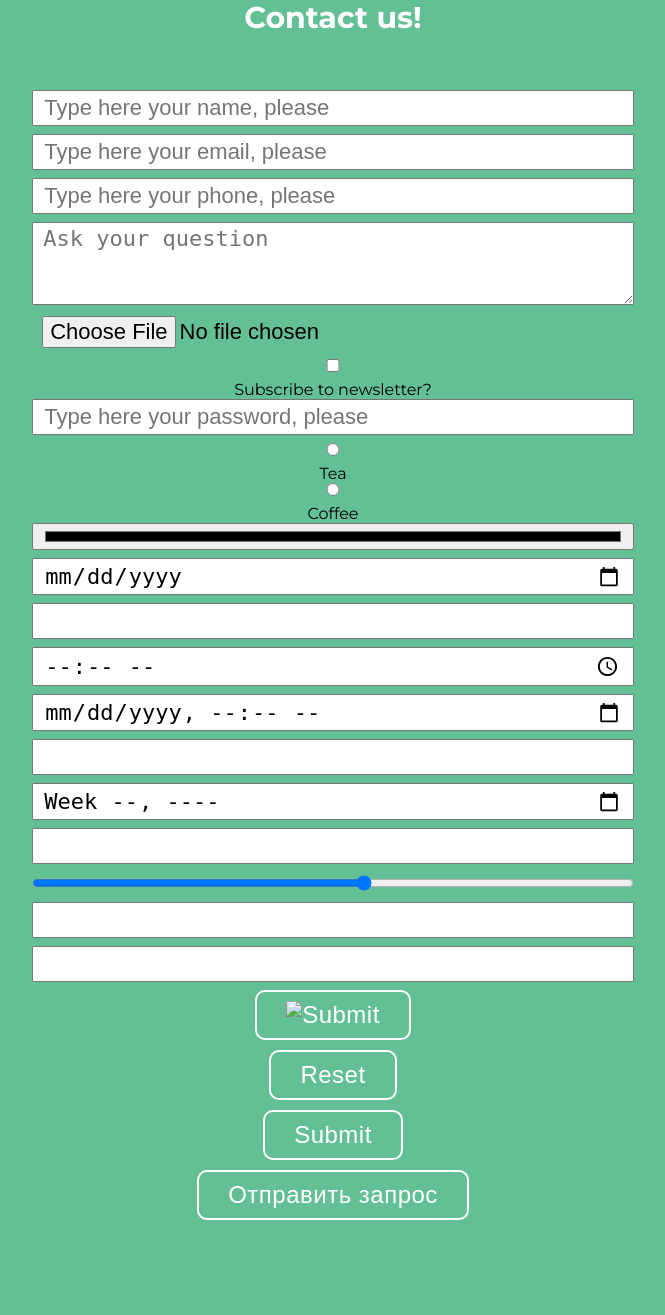
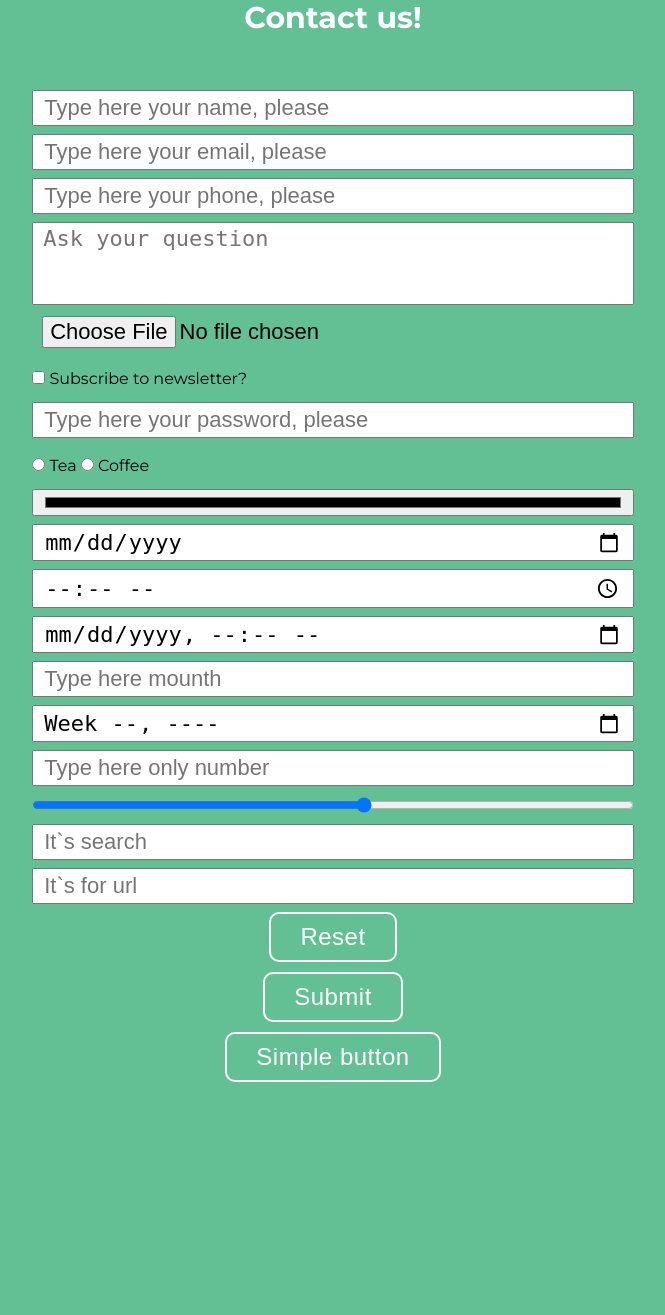
Before and after one commit to VeryLazyFox/homeworks, a PHP site: page / in a window 1280 px wide. Shown: the part 1155-2470 px from the top of the page, without its empty margins (307-972 px from the left). After the commit the page ends 2237 px from the top, so only its background shows below. Run offline with PHP 8.4, Linux system fonts and the light colour scheme.

Commit message:
fix bugs

```diff
--- a/WD_PS1 HTML, CSS/2_column/style.css
+++ b/WD_PS1 HTML, CSS/2_column/style.css
@@ -12,7 +12,6 @@ body {
 .container {
   display: flex;
   min-height: 100%;
-  margin-bottom: -50px;
 }
 .container__item {
   width: 50%;
--- a/WD_PS1 HTML, CSS/2_column/style.scss
+++ b/WD_PS1 HTML, CSS/2_column/style.scss
@@ -11,7 +11,6 @@ body {
 .container{
 	display: flex;
 	min-height: 100%;
-	margin-bottom: -50px;
 	&__item{
 		width: 50%;
 		&-green{
--- a/WD_PS1 HTML, CSS/3_column/style.css
+++ b/WD_PS1 HTML, CSS/3_column/style.css
@@ -13,7 +13,6 @@ body {
   display: flex;
   justify-content: center;
   min-height: 100%;
-  margin-bottom: -50px;
 }
 .container__item {
   flex: 1;
--- a/WD_PS1 HTML, CSS/3_column/style.scss
+++ b/WD_PS1 HTML, CSS/3_column/style.scss
@@ -11,7 +11,6 @@ body {
   display: flex;
   justify-content: center;
 	min-height: 100%;
-  margin-bottom: -50px;
 	&__item{
 		flex: 1;
 		&-green{
--- a/WD_PS1 HTML, CSS/Landing/index.html
+++ b/WD_PS1 HTML, CSS/Landing/index.html
@@ -35,22 +35,26 @@
         <div class="item__icon">
           <i class="fas fa-code icon"></i>
         </div>
-        <div class="item__headline">Web development</div>
-        <div class="item__text">Lorem ipsum dolor sit, amet consectetur adipisicing elit. Reiciendis fugit laboriosam porro. Facere, illo perspiciatis? Repellendus in sed corporis sapiente.</div>
+        <p class="item__headline">Web development</p>
+        <p class="item__text">Lorem ipsum dolor sit, amet consectetur adipisicing elit. Reiciendis fugit laboriosam porro. Facere, illo perspiciatis?
+           Repellendus in sed corporis sapiente.</p>
       </div>
       <div class="item">
         <div class="item__icon">
           <i class="fab fa-android"></i>
         </div>
-        <div class="item__headline">Mobile development</div>
-        <div class="item__text">Lorem ipsum dolor sit amet consectetur adipisicing elit. Expedita dolorum ad cumque architecto placeat voluptate iste maxime optio molestiae quaerat.</div>
+        <p class="item__headline">Mobile development</p>
+        <p class="item__text">Lorem ipsum dolor sit amet consectetur adipisicing elit. Expedita dolorum ad cumque architecto placeat voluptate
+          iste maxime optio molestiae quaerat.</p>
       </div>
       <div class="item">
         <div class="item__icon">
           <i class="fas fa-cloud"></i>
         </div>
-        <div class="item__headline">Hightload</div>
-        <div class="item__text">Lorem ipsum dolor sit amet consectetur adipisicing elit. Quod, nisi nulla exercitationem aspernatur consectetur dolores, consequuntur magnam quam repudiandae maiores recusandae eligendi obcaecati debitis vero quasi laudantium dolorum assumenda eum?</div>
+        <p class="item__headline">Hightload</p>
+        <p class="item__text">Lorem ipsum dolor sit amet consectetur adipisicing elit. Quod, nisi nulla exercitationem aspernatur consectetur
+           dolores, consequuntur magnam quam repudiandae maiores recusandae eligendi obcaecati debitis vero quasi laudantium dolorum
+           assumenda eum?</p>
       </div>
     </section>
     <section id='contact us' class="contact">
@@ -62,31 +66,32 @@
           <textarea class='textarea' resize: none rows="3" placeholder="Ask your question"></textarea>
           <input class='input' type="file" placeholder="Download here your file, please">
           <input class='input' type="hidden" placeholder='it`s hidden'>
-          <input class='input' type="checkbox" id="subscribe" name="subscribe" value="newsletter">
+          <div class="form-one-line">
+            <input class='input subscribe' type="checkbox" id="subscribe" name="subscribe" value="newsletter">
             <label for="subscribe">Subscribe to newsletter?</label>
+          </div>
           <input class='input' type="password" placeholder='Type here your password, please '>
-
-            <input class='input' type="radio" name="drink" value="radio">
+          <div class="form-one-line">
+              <input class='input drink' type="radio" name="drink" value="radio">
               <label for="radio">Tea</label>
-            <input class='input' type="radio" name="drink" value="radio2">
+          <input class='input drink' type="radio" name="drink" value="radio2">
               <label for="radio2">Coffee</label>
-
+          </div>
           <input class='input' type="color">
           <input class='input' type="date">
-          <input class='input' type="datetime">
           <input class='input' type="time">
-          <input class='input' type="datetime-local">
-          <input class='input' type="mounth">
-          <input class='input' type="week">
-          <input class='input' type="number">
+          <input class='input' type="datetime-local" placeholder="Type here datetime info">
+          <input class='input' type="mounth" placeholder="Type here mounth">
+          <input class='input' type="week" placeholder="Type here datetime week">
+          <input class='input' type="number" placeholder="Type here only number">
           <input class='input' type="range" min="1" max="10">
-          <input class='input' type="search">
-          <input class='input' type="url">
+          <input class='input' type="search" placeholder="It`s search">
+          <input class='input' type="url" placeholder="It`s for url">
 
-          <input type="image" class='button button-contact' >
+
           <input type="reset" class='button button-contact'>
           <input type="submit" class='button button-contact'>
-          <input type="button" class='button button-contact' value='Отправить запрос'>
+          <input type="button" class='button button-contact' value='Simple button'>
       </form>
     </section>
   </body>
--- a/WD_PS1 HTML, CSS/Landing/style.css
+++ b/WD_PS1 HTML, CSS/Landing/style.css
@@ -130,8 +130,19 @@ body {
   padding: 3px 10px;
   margin-bottom: 8px;
 }
-.contact .form__radio {
-  display: flex;
+.contact .form .textarea {
+  resize: none;
+}
+.contact .form-one-line {
+  width: 100%;
+  align-content: center;
+  justify-content: flex-start;
+  align-items: center;
+  margin: 10px;
+}
+.contact .form .subscribe, .contact .form .drink {
+  width: auto;
+  padding: 0;
 }
 
 h2 {
--- a/WD_PS1 HTML, CSS/Landing/style.scss
+++ b/WD_PS1 HTML, CSS/Landing/style.scss
@@ -146,8 +146,19 @@ body {
       padding: 3px 10px;
       margin-bottom: 8px;
     }
-    &__radio{
-      display: flex;
+    .textarea{
+      resize: none;
+    }
+    &-one-line{
+      width: 100%;
+      align-content: center;
+      justify-content: flex-start;
+      align-items: center;
+      margin: 10px;
+    }
+    .subscribe, .drink{
+      width: auto;
+      padding: 0;
     }
   }
 }
```
Also changed, not shown: 1 other file.
